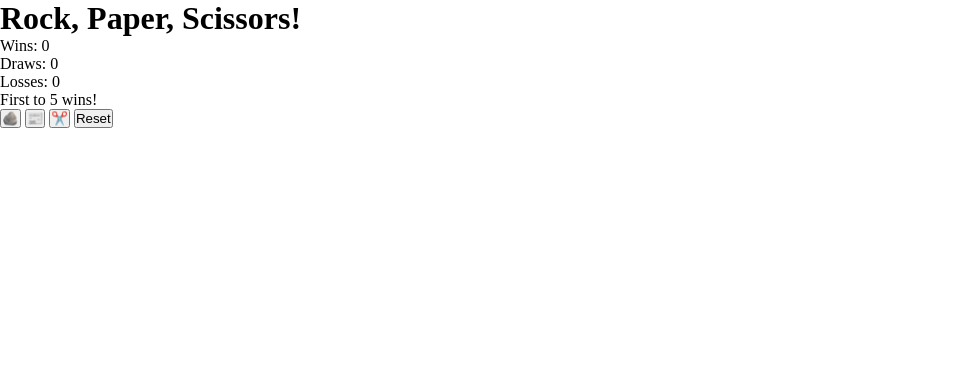
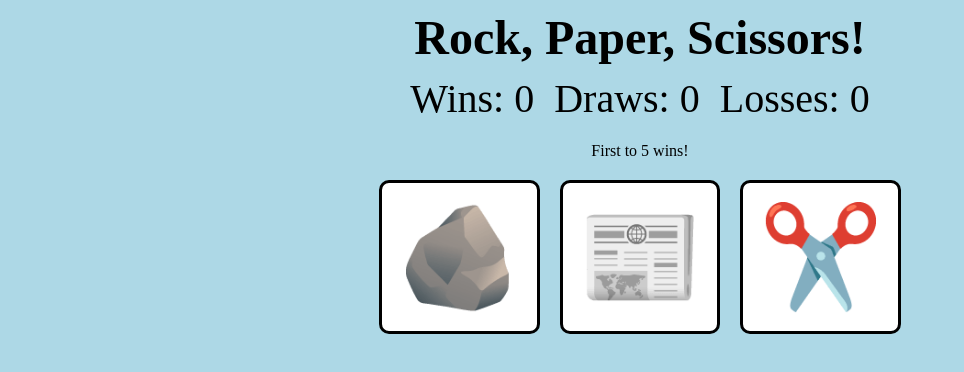
Before and after one commit to DrearyDev/rock-paper-scissors, a plain HTML site: page index.html in a window 1280 px wide. Shown: the whole page, without its empty margins (0-964 px from the left). Drawn offline with Linux system fonts and the light colour scheme.

Commit message:
Add style to user interface

```diff
--- a/style.css
+++ b/style.css
@@ -3,3 +3,74 @@
     padding: 0;
     box-sizing: border-box;
 }
+
+body {
+    background-color: lightblue;
+}
+
+.title {
+    margin-top: 10px;
+    font-size: 3rem;
+    display: flex;
+    align-items: center;
+    justify-content: center;
+}
+
+.win-condition {
+    margin: 20px;
+    display: flex;
+    align-items: center;
+    justify-content: center;
+}
+
+.score-container {
+    display: flex;
+    gap: 20px;
+    align-items: center;
+    justify-content: center;
+}
+.score-container p {
+    margin-top: 10px;
+    font-size: 2.5rem;
+    display: inline-block;
+}
+
+.btn-container {
+    display: flex;
+    gap: 20px;
+    align-items: center;
+    justify-content: center;
+}
+.btn-container button {
+    margin-bottom: 20px;
+    background-color: white;
+    border: 3px solid black;
+    border-radius: 10px;
+    padding: 15px;
+    font-size: 100px;
+}
+.reset {
+    display: none;
+}
+.btn-container button:hover {
+    background-color: lightcyan;
+    text-shadow:
+               0 6px 1px rgba(0,0,0,.1),
+               0 0 5px rgba(0,0,0,.1),
+               0 1px 3px rgba(0,0,0,.3),
+               0 3px 5px rgba(0,0,0,.2),
+               0 5px 10px rgba(0,0,0,.25),
+               0 10px 10px rgba(0,0,0,.2),
+               0 20px 20px rgba(0,0,0,.15);
+}
+.btn-container button:active {
+    background-color: rgb(168, 202, 202);
+}
+
+.status {
+    font-size: 1.2rem;
+    display: flex;
+    flex-direction: column;
+    align-items: center;
+    justify-content: center;
+}
```
